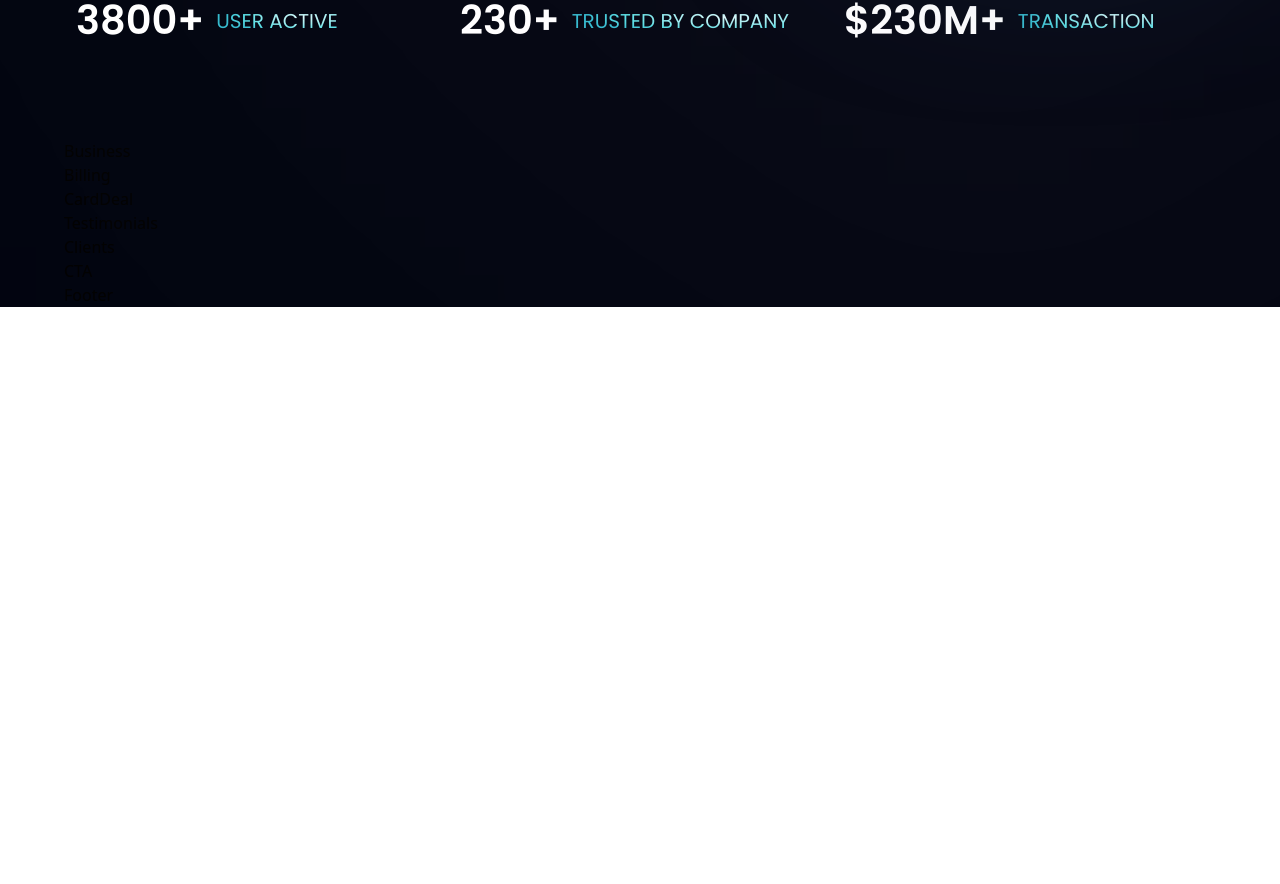
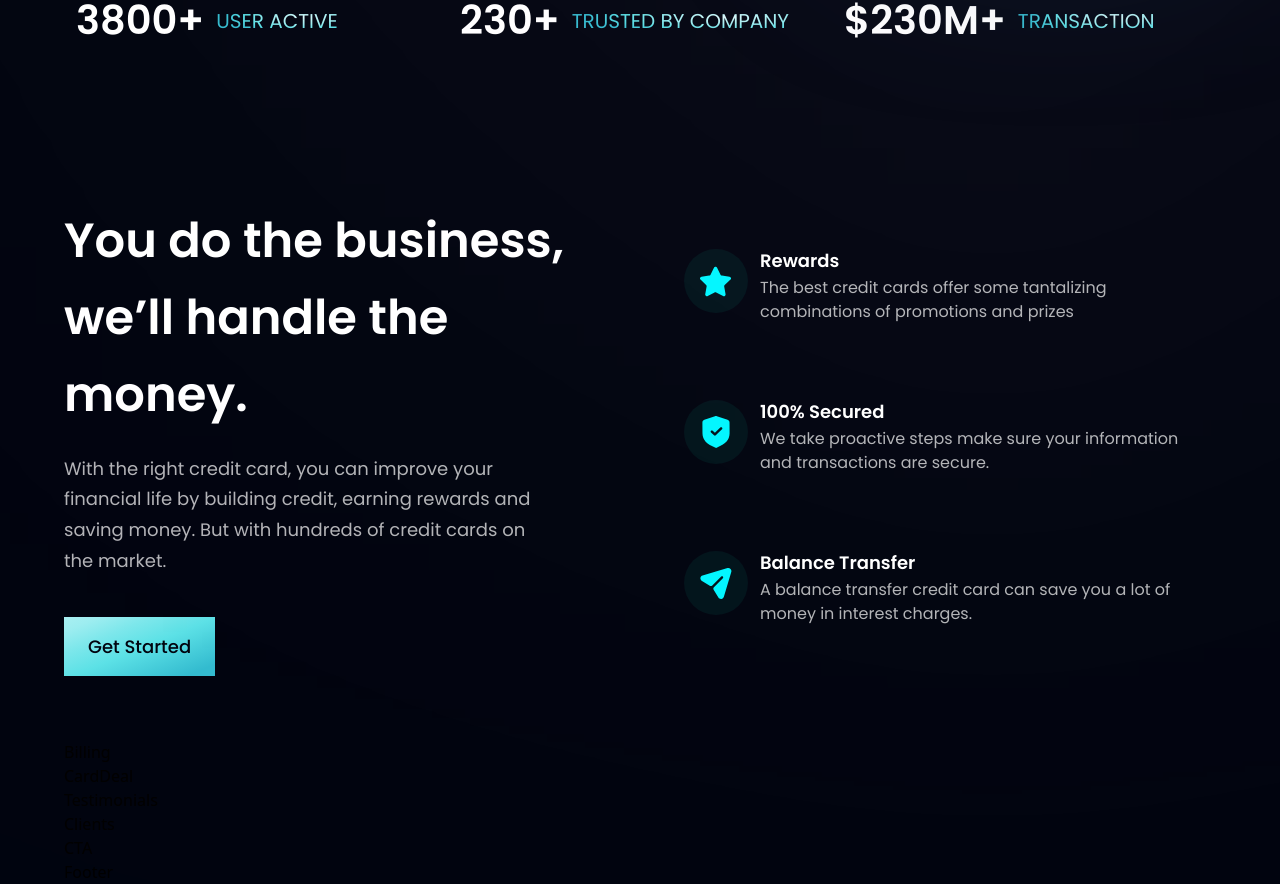
Before and after one commit to Sondos-Hijab/HooBank, a React (Vite) app: page / in a window 1280 px wide. Shown: the part 830-1714 px from the top of the page. Before the commit the page ends 1137 px from the top, so only its background shows below. Built offline with nearby package versions, Linux system fonts and the light colour scheme.

Commit message:
working on the business and the button and the feature card section

```diff
--- a/src/components/Business.jsx
+++ b/src/components/Business.jsx
@@ -1,7 +1,54 @@
-import React from "react";
+import { features } from "../constants";
+import styles, { layout } from "../style.js";
+import Button from "./Button";
 
+const FeatureCard = ({ icon, title, content, index }) => (
+  <div
+    className={`flex flex-row p-6 rounded-[20px] ${
+      index !== features.length - 1 ? "mb-6" : "mb-0"
+    } feature-card`}
+  >
+    <div
+      className={`w-[64px] h-[64px] rounded-full ${styles.flexCenter} bg-dimBlue`}
+    >
+      <img src={icon} alt="icon" className="w-[50%] h-[50%] object-contain" />
+    </div>
+
+    <div className="flex-1 flex flex-col ml-3">
+      <h4 className="font-poppins font-semibold text-white text-[18px] leading-[23px] mb-1">
+        {title}
+      </h4>
+      <p className="font-poppins font-normal text-dimWhite text-[16px] leading-[24px] mb-1">
+        {content}
+      </p>
+    </div>
+  </div>
+);
 const Business = () => {
-  return <div>Business</div>;
+  return (
+    <section id="features" className={layout.section}>
+      <div className={layout.sectionInfo}>
+        <h2 className={`${styles.heading2}`}>
+          You do the business,
+          <br className="sm:block hidden" />
+          we’ll handle the money.
+        </h2>
+        <p className={`${styles.paragraph} max-w-[470px] mt-5`}>
+          With the right credit card, you can improve your financial life by
+          building credit, earning rewards and saving money. But with hundreds
+          of credit cards on the market.
+        </p>
+
+        <Button styles="mt-10" />
+      </div>
+
+      <div className={`${layout.sectionImg} flex-col`}>
+        {features.map((feature, index) => (
+          <FeatureCard key={feature.id} {...feature} index={index} />
+        ))}
+      </div>
+    </section>
+  );
 };
 
 export default Business;
--- a/src/components/Button.jsx
+++ b/src/components/Button.jsx
@@ -1,7 +1,14 @@
 import React from "react";
 
-const Button = () => {
-  return <div>Button</div>;
+const Button = ({ styles }) => {
+  return (
+    <button
+      type="button"
+      className={`py-4 px-6 bg-blue-gradient font-poppins font-medium text-[18px] text-primary outline-none ${styles}`}
+    >
+      Get Started
+    </button>
+  );
 };
 
 export default Button;
```
